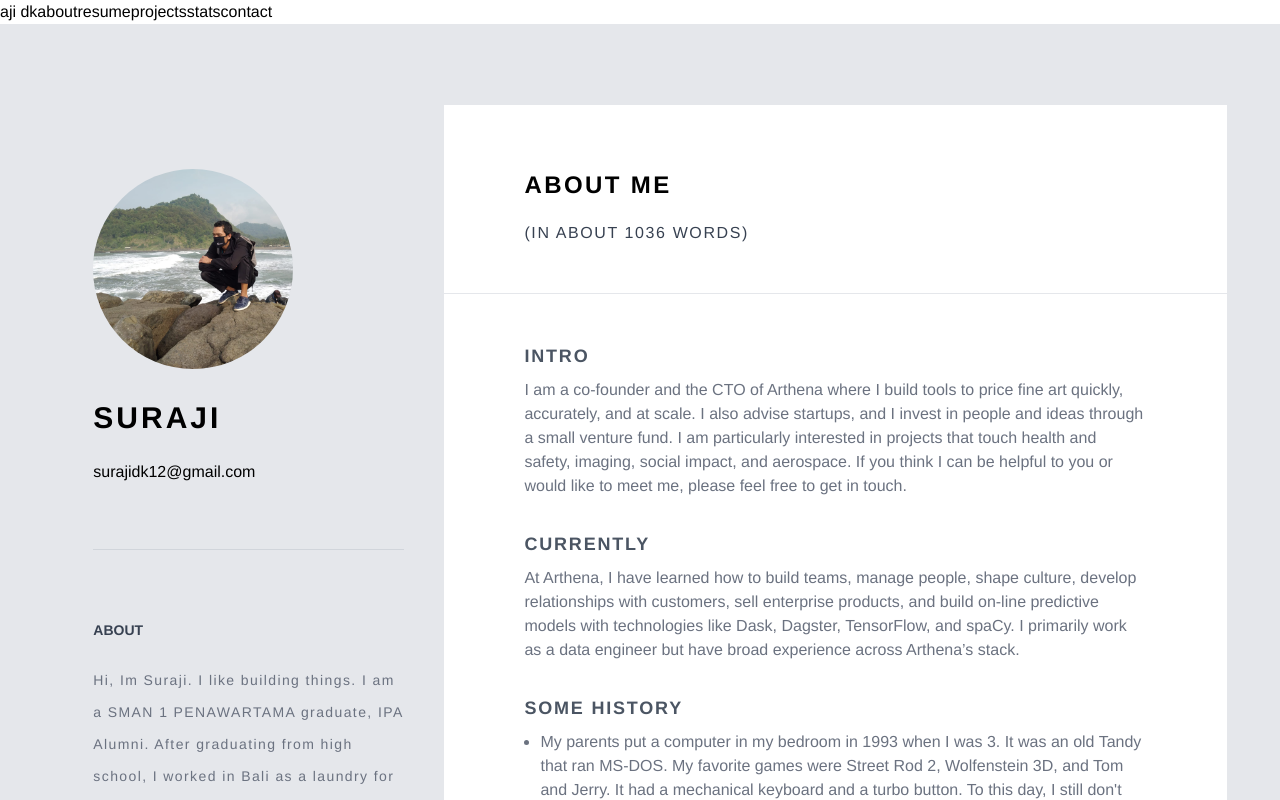
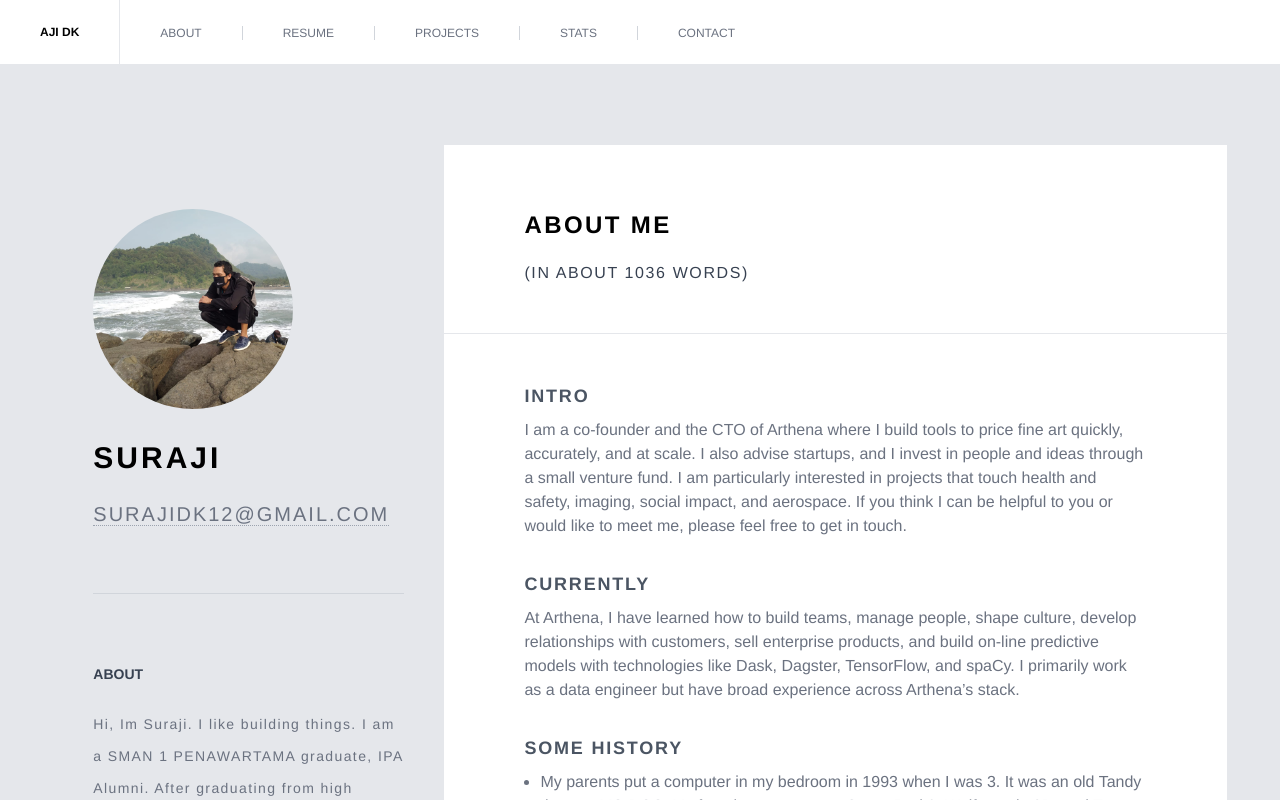
Before and after one commit to ajidk/portofolio, a Next.js app: page /about in a window 1280 px wide. Shown: the top 800 px of the page. Built offline with nearby package versions, Linux system fonts and the light colour scheme.

Commit message:
style ahref

```diff
--- a/components/Atoms/ContactIcons.js
+++ b/components/Atoms/ContactIcons.js
@@ -44,8 +44,10 @@ export default function ContactIcons() {
       {datas.map((data) => {
         return (
           <div key={data.id}>
-            <Link href={data.link} className='pr-6'>
-              <Image src={data.icon} />
+            <Link href={data.link}>
+              <span className="pr-6">
+                <Image src={data.icon} />
+              </span>
             </Link>
           </div>
         );
--- a/components/Layouts/Menu.js
+++ b/components/Layouts/Menu.js
@@ -14,77 +14,50 @@ export default function Menu() {
       {Show && (
         <>
           <div className="bg-white z-10 justify-start items-stretch flex-col flex h-full fixed right-0 w-1/3">
-            <button className="h-16 flex items-center justify-end pr-10" onClick={onShow}>
+            <button
+              className="h-16 flex items-center justify-end pr-10"
+              onClick={onShow}
+            >
               x
             </button>
-            <Link
-              href="about"
-              className="px-4 py-5 uppercase border-y text-xs border-dashed border-b-gray-300 text-black mr-10"
-            >
-              about
-            </Link>
-            <Link
-              href="resume"
-              className="px-4 py-5 uppercase border-b text-xs border-dashed border-b-gray-300 text-black mr-10"
-            >
-              resume
-            </Link>
-            <Link
-              href="projects"
-              className="px-4 py-5 uppercase border-b text-xs border-dashed border-b-gray-300 text-black mr-10"
-            >
-              projects
-            </Link>
-            <Link
-              href="stats"
-              className="px-4 py-5 uppercase border-b text-xs border-dashed border-b-gray-300 text-black mr-10"
-            >
-              stats
-            </Link>
-            <Link
-              href="contact"
-              className="px-4 py-5 uppercase text-xs border-b border-b-gray-300 border-dashed text-black"
-            >
-              contact
-            </Link>
+            <span className="px-4 py-5 uppercase border-y text-xs border-dashed border-b-gray-300 text-black mr-10">
+              <Link href="about">about</Link>
+            </span>
+            <span className="px-4 py-5 uppercase border-b text-xs border-dashed border-b-gray-300 text-black mr-10">
+              <Link href="resume">resume</Link>
+            </span>
+            <span className="px-4 py-5 uppercase border-b text-xs border-dashed border-b-gray-300 text-black mr-10">
+              <Link href="projects">projects</Link>
+            </span>
+            <span className="px-4 py-5 uppercase border-b text-xs border-dashed border-b-gray-300 text-black mr-10">
+              <Link href="stats">stats</Link>
+            </span>
+            <span className="px-4 py-5 uppercase text-xs border-b border-b-gray-300 border-dashed text-black">
+              <Link href="contact">contact</Link>
+            </span>
           </div>
         </>
       )}
       <div className="flex xs:justify-between xl:justify-start items-center border-b border-b-gray-200 bg-white">
-        <Link
-          href="/"
-          className="text-xs uppercase font-bold border-r border-r-gray-200 py-6 px-10"
-        >
-          aji dk
-        </Link>
+        <span className="text-xs uppercase font-bold border-r border-r-gray-200 py-6 px-10">
+          <Link href="/">aji dk</Link>
+        </span>
         <div className="xs:hidden md:block">
-          <Link
-            href="about"
-            className="px-10 uppercase border-r text-xs border-r-gray-300 text-gray-500"
-          >
-            about
-          </Link>
-          <Link
-            href="resume"
-            className="px-10 uppercase border-r text-xs border-r-gray-300 text-gray-500"
-          >
-            resume
-          </Link>
-          <Link
-            href="projects"
-            className="px-10 uppercase border-r text-xs border-r-gray-300 text-gray-500"
-          >
-            projects
-          </Link>
-          <Link
-            href="stats"
-            className="px-10 uppercase border-r text-xs border-r-gray-300 text-gray-500"
-          >
-            stats
-          </Link>
-          <Link href="contact" className="px-10 uppercase text-xs text-gray-500">
-            contact
-          </Link>
+          <span className="px-10 uppercase border-r text-xs border-r-gray-300 text-gray-500">
+            <Link href="about">about</Link>
+          </span>
+          <span className="px-10 uppercase border-r text-xs border-r-gray-300 text-gray-500">
+            <Link href="resume">resume</Link>
+          </span>
+          <span className="px-10 uppercase border-r text-xs border-r-gray-300 text-gray-500">
+            <Link href="projects">projects</Link>
+          </span>
+          <span className="px-10 uppercase border-r text-xs border-r-gray-300 text-gray-500">
+            <Link href="stats">stats</Link>
+          </span>
+          <span className="px-10 uppercase text-xs text-gray-500">
+            <Link href="contact">contact</Link>
+          </span>
         </div>
         <button
           className="xs:flex md:hidden xs:flex-row-reverse pr-10"
--- a/components/Layouts/Sidebar.js
+++ b/components/Layouts/Sidebar.js
@@ -12,7 +12,7 @@ export default function Sidebar({ children }) {
   return (
     <>
       <div className="xs:flex xs:items-center xs:flex-col xs:mt-16 md:flex md:items-center md:flex-col md:mt-16 xl:block">
-        <Link href="#" className="">
+        <Link href="#">
           <Image
             src={ImMe}
             className="rounded-full max-h-16"
@@ -25,12 +25,9 @@ export default function Sidebar({ children }) {
           suraji
         </div>
         <Gap height={24} />
-        <Link
-          href="#"
-          className="uppercase text-xl border-b border-gray-400 border-dotted tracking-widest text-gray-500"
-        >
-          surajidk12@gmail.com
-        </Link>
+        <span className="uppercase text-xl border-b border-gray-400 border-dotted tracking-widest text-gray-500">
+          <Link href="#">surajidk12@gmail.com</Link>
+        </span>
       </div>
       <Gap height={65} />
       <div className="border-b border-gray-300" />
@@ -44,12 +41,9 @@ export default function Sidebar({ children }) {
         course at qodr for 3 years.
       </div>
       <Gap height={55} />
-      <Link
-        href="/resume"
-        className="border border-gray-500 text-gray-600 px-6 py-3 uppercase font-bold text-xs"
-      >
-        learn more
-      </Link>
+      <span className="border border-gray-500 text-gray-600 px-6 py-3 uppercase font-bold text-xs">
+        <Link href="resume">learn more</Link>
+      </span>
       <Gap height={70} />
       <div className="border-b border-gray-300" />
       <Gap height={55} />
--- a/components/Resume/Courses.js
+++ b/components/Resume/Courses.js
@@ -1,6 +1,4 @@
-/* eslint-disable @next/next/link-passhref */
 /* eslint-disable react/jsx-no-target-blank */
-import Link from "next/link";
 import React from "react";
 import { Gap } from "../Atoms";
 
@@ -66,14 +64,14 @@ export default function Courses() {
         {courses.map((course) => {
           return (
             <div key={course.number} className="flex">
-              <Link
+              <a
                 href={course.link}
                 target="_blank"
                 className="border-b border-gray-500 flex border-dotted"
               >
                 <h2 className="font-bold "> {course.number}: </h2>
                 <p className="text-gray-500 flex-1">{course.title}</p>
-              </Link>
+              </a>
               <div className="mx-2"> &#8226;</div>
             </div>
           );
--- a/components/Resume/Education.js
+++ b/components/Resume/Education.js
@@ -1,4 +1,3 @@
-import Link from "next/link";
 import React from "react";
 import { Gap } from "../Atoms";
 
@@ -33,9 +32,9 @@ export default function Education() {
               {data.degree}
             </div>
             <div className="text-sm tracking-widest capitalize text-gray-500">
-              <Link href="#" className="border-b border-dotted">
+              <a href="#" className="border-b border-dotted">
                 {data.school}
-              </Link>
+              </a>
               , {data.year}
             </div>
           </div>
--- a/components/Resume/References.js
+++ b/components/Resume/References.js
@@ -1,12 +1,11 @@
-import Link from "next/link";
 import React from "react";
 import { Gap } from "../Atoms";
 
 export default function References() {
   return (
     <div className="grid justify-center">
-      <Link href="contact" className="text-lg uppercase tracking-widest font-bold">
-        REFERENCES ARE AVAILABLE UPON REQUEST      </Link>
+      <a href="contact" className="text-lg uppercase tracking-widest font-bold">
+        REFERENCES ARE AVAILABLE UPON REQUEST      </a>
     </div>
   );
 }
```
